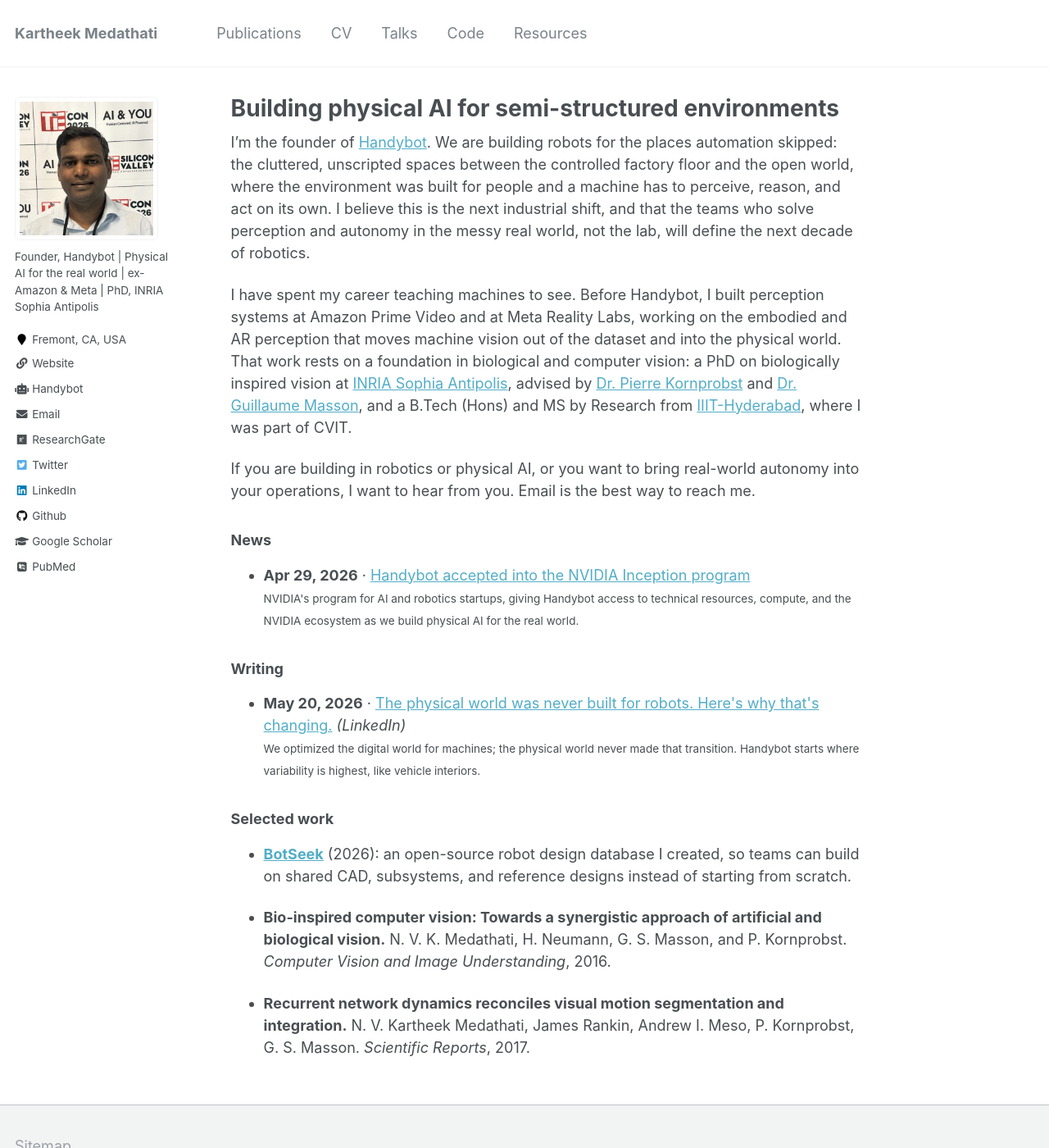
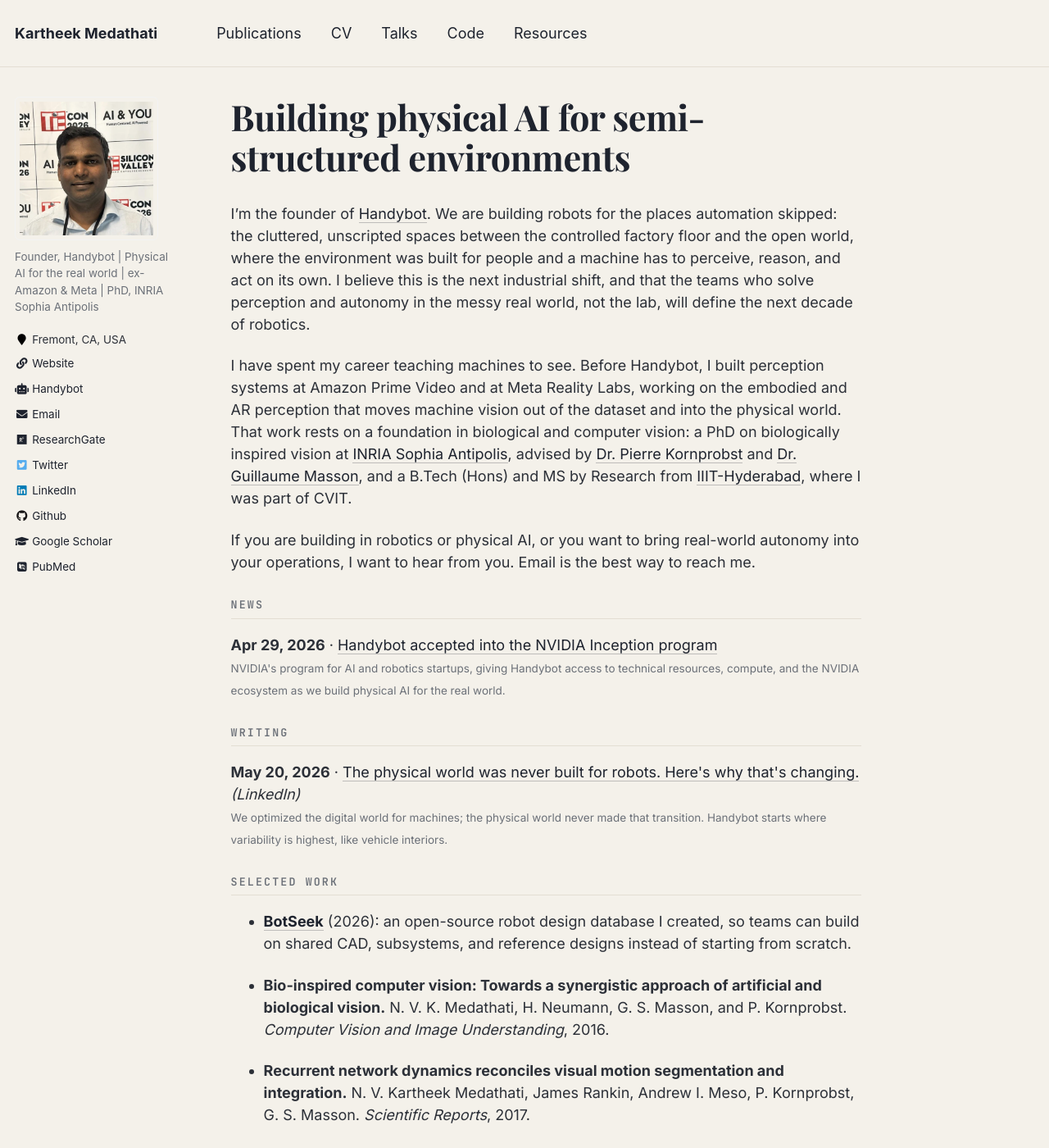
Before and after one commit to kartheekmedathati/kartheekmedathati.github.io, a Jekyll site: the page built from _pages/about.md, in a window 1280 px wide and 1400 px high. Shown: the whole window at 82% size. Built offline with Jekyll 4.4.1, drawn with Linux system fonts in a browser that asks for light colours; some web fonts are replaced.

Commit message:
Visual redesign: align site styling with handybot.ai brand
- Cream + ink-navy palette, Playfair Display headlines, Inter body,
  JetBrains Mono uppercase section labels (News/Writing/Selected work)
- Calmer ink links (underline on hover) site-wide
- Publications: show figures in full (object-fit contain, uniform boxes)
  instead of center-cropping with object-fit cover

Co-Authored-By: Claude Opus 4.7 (1M context) <noreply@anthropic.com>

```diff
--- a/_includes/head/custom.html
+++ b/_includes/head/custom.html
@@ -38,4 +38,74 @@
 </script>
 <script src='https://cdnjs.cloudflare.com/ajax/libs/mathjax/2.7.4/latest.js?config=TeX-MML-AM_CHTML' async></script>
 
+<!-- Brand alignment with handybot.ai: cream + ink-navy palette, Playfair Display headline,
+     JetBrains Mono section labels, Inter body -->
+<link rel="preconnect" href="https://fonts.googleapis.com">
+<link rel="preconnect" href="https://fonts.gstatic.com" crossorigin>
+<link href="https://fonts.googleapis.com/css2?family=Playfair+Display:wght@600;700&family=Inter:wght@400;500;600;700&family=JetBrains+Mono:wght@500;600&display=swap" rel="stylesheet">
+<style>
+  :root{
+    --ink:#1e232e;
+    --cream:#f4f1ea;
+    --text:#2c3038;
+    --muted:#6b7078;
+    --rule:#e3ded3;
+  }
+  body{
+    background-color:var(--cream);
+    color:var(--text);
+    font-family:Inter, system-ui, -apple-system, "Segoe UI", sans-serif;
+  }
+  .masthead,
+  .greedy-nav{ background-color:var(--cream); }
+  .masthead{ border-bottom:1px solid var(--rule); }
+  .masthead a, .greedy-nav a, .greedy-nav .visible-links a{ color:var(--ink); }
+  .page__footer{ background-color:var(--cream); border-top:1px solid var(--rule); color:var(--muted); }
+  .page__footer a{ color:var(--muted); }
+  h1,h2,h3,h4,h5,h6{ color:var(--ink); }
+
+  /* Editorial serif page title */
+  .page__title{
+    font-family:"Playfair Display", Georgia, "Times New Roman", serif;
+    font-weight:700;
+    font-size:2.4em;
+    line-height:1.14;
+    letter-spacing:-0.01em;
+    margin-bottom:0.7em;
+  }
+
+  /* Homepage section headings as monospace uppercase eyebrows (matches handybot.ai labels) */
+  .page__content h3.eyebrow{
+    font-family:"JetBrains Mono", ui-monospace, SFMono-Regular, monospace;
+    text-transform:uppercase;
+    letter-spacing:0.16em;
+    font-size:0.74em;
+    font-weight:600;
+    color:var(--muted);
+    margin-top:2.4em;
+    padding-bottom:0.55em;
+    border-bottom:1px solid var(--rule);
+  }
+
+  /* Calmer links: ink-colored, underline on hover */
+  .page__content a{
+    color:var(--ink);
+    text-decoration:none;
+    border-bottom:1px solid rgba(30,35,46,0.25);
+    transition:border-color .15s ease;
+  }
+  .page__content a:hover{ border-bottom-color:var(--ink); }
+  .author__urls a{ color:var(--ink); }
+  .author__bio{ color:var(--muted); }
+
+  /* Clean section lists */
+  .news-list{ list-style:none; margin-left:0; padding-left:0; }
+  .news-list > li{ margin-bottom:1.1em; padding-left:0; line-height:1.5; }
+  .news-list small{ color:var(--muted); }
+
+  /* Dark "Follow" button to match brand */
+  .btn--inverse{ background-color:var(--ink); color:var(--cream); border:1px solid var(--ink); }
+  .btn--inverse:hover{ background-color:#11151c; color:#fff; }
+</style>
+
 <!-- end custom head snippets -->
--- a/_pages/about.md
+++ b/_pages/about.md
@@ -17,6 +17,7 @@ I have spent my career teaching machines to see. Before Handybot, I built percep
 If you are building in robotics or physical AI, or you want to bring real-world autonomy into your operations, I want to hear from you. Email is the best way to reach me.
 
 ### News
+{: .eyebrow}
 
 <ul class="news-list">
 {% for item in site.data.news %}
@@ -30,6 +31,7 @@ If you are building in robotics or physical AI, or you want to bring real-world
 </ul>
 
 ### Writing
+{: .eyebrow}
 
 <ul class="news-list">
 {% for item in site.data.writing %}
@@ -43,6 +45,7 @@ If you are building in robotics or physical AI, or you want to bring real-world
 </ul>
 
 ### Selected work
+{: .eyebrow}
 
 - **[BotSeek](/open_source_robot_design_database/)** (2026): an open-source robot design database I created, so teams can build on shared CAD, subsystems, and reference designs instead of starting from scratch.
 
```
Also changed, not shown: _pages/publications.md (+3 -3 lines).
